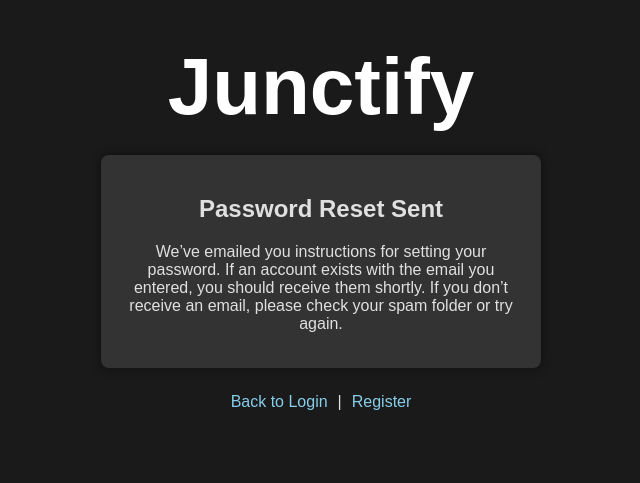
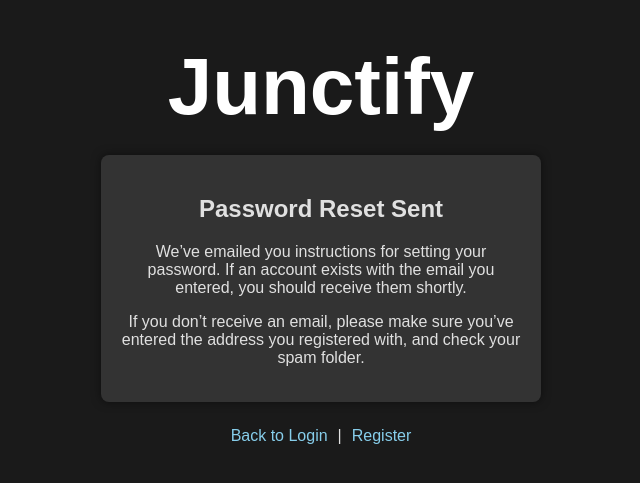
Before and after one commit to mineuchimaru/junctify, a Django app: page /accounts/password/reset/done/ in a window 1280 px wide. Shown: the top 483 px of the page, without its empty margins (319-959 px from the left). Run offline with Django 5.2, Linux system fonts and the light colour scheme.

Commit message:
Update password_reset.html and password_reset_done.html for better UX

```diff
--- a/music/templates/registration/password_reset_done.html
+++ b/music/templates/registration/password_reset_done.html
@@ -32,8 +32,9 @@
             box-shadow: 0 0 10px rgba(0, 0, 0, 0.5);
             text-align: center;
         }
-        .message {
+        p {
             margin-bottom: 15px;
+            font-size: 1em;
         }
         .nav-links {
             margin-top: 20px;
@@ -62,9 +63,8 @@
     <h1><a href="{% url 'music_list' %}">Junctify</a></h1>
     <div class="container">
         <h2>Password Reset Sent</h2>
-        <div class="message">
-            We’ve emailed you instructions for setting your password. If an account exists with the email you entered, you should receive them shortly. If you don’t receive an email, please check your spam folder or try again.
-        </div>
+        <p>We’ve emailed you instructions for setting your password. If an account exists with the email you entered, you should receive them shortly.</p>
+        <p>If you don’t receive an email, please make sure you’ve entered the address you registered with, and check your spam folder.</p>
     </div>
     <div class="nav-links">
         <a href="{% url 'account_login' %}">Back to Login</a> |
```
Also changed, not shown: music/templates/registration/password_reset.html (+1 -11 lines).
